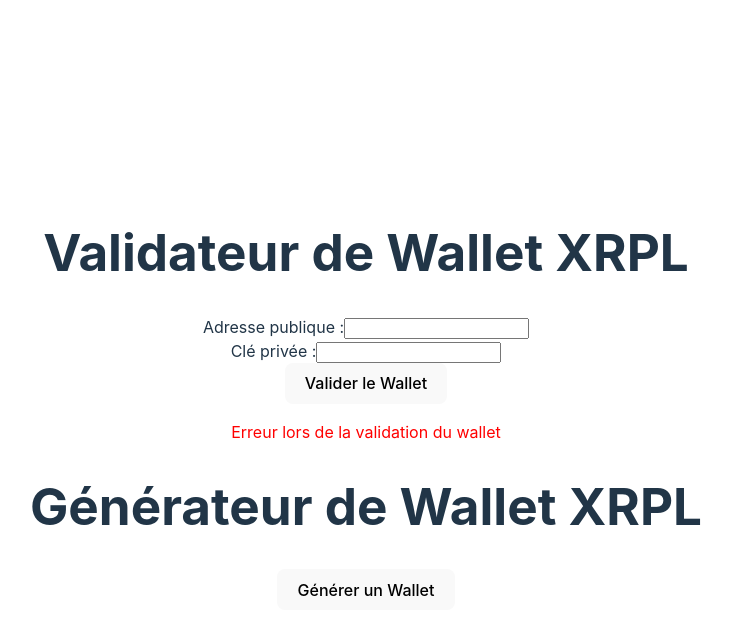
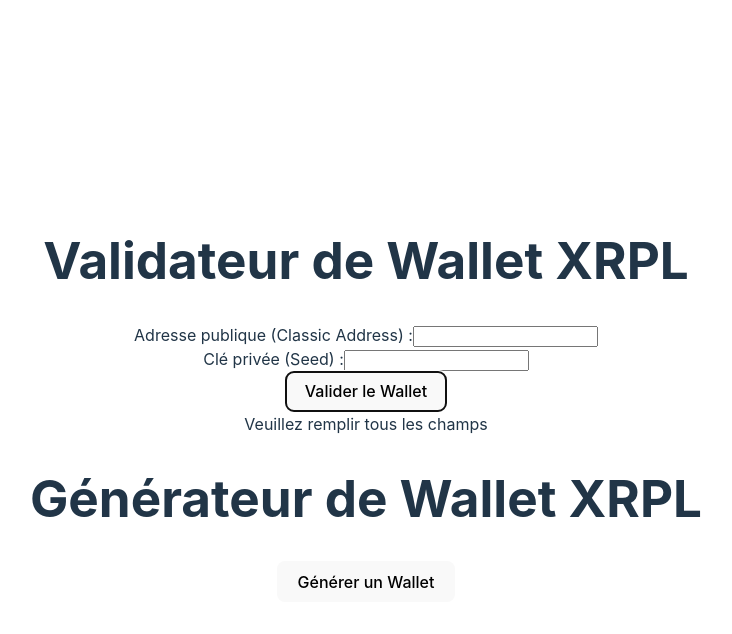
Before and after one commit to Personal-Projects-Loic/tune-down, a React (Vite) app in the folder tunedown/: page / in a window 1280 px wide. Both pictures are taken after a click on the button "Valider le Wallet". Shown: the top 634 px of the page, without its empty margins (274-1006 px from the left). Built offline with nearby package versions, Linux system fonts and the light colour scheme; no server answers.

Commit message:
[ADD] - cleaner code but still not working

```diff
--- a/tunedown/src/components/WalletValidator.tsx
+++ b/tunedown/src/components/WalletValidator.tsx
@@ -5,25 +5,36 @@ interface ApiErrorResponse {
   detail: string;
 }
 
+interface ValidationResult {
+  is_valid: boolean;
+  message: string;
+}
+
 const WalletValidator: React.FC = () => {
   const [classicAddress, setClassicAddress] = useState("");
   const [seed, setSeed] = useState("");
-  const [validationResult, setValidationResult] = useState<{
-    is_valid: boolean;
-    message: string;
-  } | null>(null);
+  const [validationResult, setValidationResult] =
+    useState<ValidationResult | null>(null);
   const [loading, setLoading] = useState(false);
   const [error, setError] = useState<string | null>(null);
 
   const validateWallet = async () => {
+    // Basic frontend validation
+    if (!classicAddress.trim() || !seed.trim()) {
+      setError("Veuillez remplir tous les champs");
+      return;
+    }
+
     setLoading(true);
     setError(null);
+    setValidationResult(null);
+
     try {
-      const response = await axios.post(
+      const response = await axios.post<ValidationResult>(
         "http://localhost:8000/validate-wallet",
         {
-          classic_address: classicAddress,
-          seed: seed,
+          classic_address: classicAddress.trim(),
+          seed: seed.trim(),
         },
       );
       setValidationResult(response.data);
@@ -41,9 +52,11 @@ const WalletValidator: React.FC = () => {
   return (
     <div>
       <h1>Validateur de Wallet XRPL</h1>
+
+      <div>
         <div>
           <label>
-          Adresse publique :
+            Adresse publique (Classic Address) :
             <input
               type="text"
               value={classicAddress}
@@ -51,9 +64,10 @@ const WalletValidator: React.FC = () => {
             />
           </label>
         </div>
+
         <div>
           <label>
-          Clé privée :
+            Clé privée (Seed) :
             <input
               type="text"
               value={seed}
@@ -61,18 +75,32 @@ const WalletValidator: React.FC = () => {
             />
           </label>
         </div>
+
         <button onClick={validateWallet} disabled={loading}>
           {loading ? "Validation en cours..." : "Valider le Wallet"}
         </button>
+
+        {error && (
+          <div className="p-3 bg-red-100 border border-red-400 text-red-700 rounded">
+            {error}
+          </div>
+        )}
+
         {validationResult && (
-        <div>
-          <h2>
+          <div
+            className={`p-3 rounded ${
+              validationResult.is_valid
+                ? "bg-green-100 border border-green-400 text-green-700"
+                : "bg-red-100 border border-red-400 text-red-700"
+            }`}
+          >
+            <h2 className="font-bold">
               {validationResult.is_valid ? "Wallet valide" : "Wallet invalide"}
             </h2>
             <p>{validationResult.message}</p>
           </div>
         )}
-      {error && <p style={{ color: "red" }}>{error}</p>}
+      </div>
     </div>
   );
 };
```
Also changed, not shown: 1 other file (tests, documents, lock files or other folders). Lines whose indentation alone changed are shown as unchanged.
